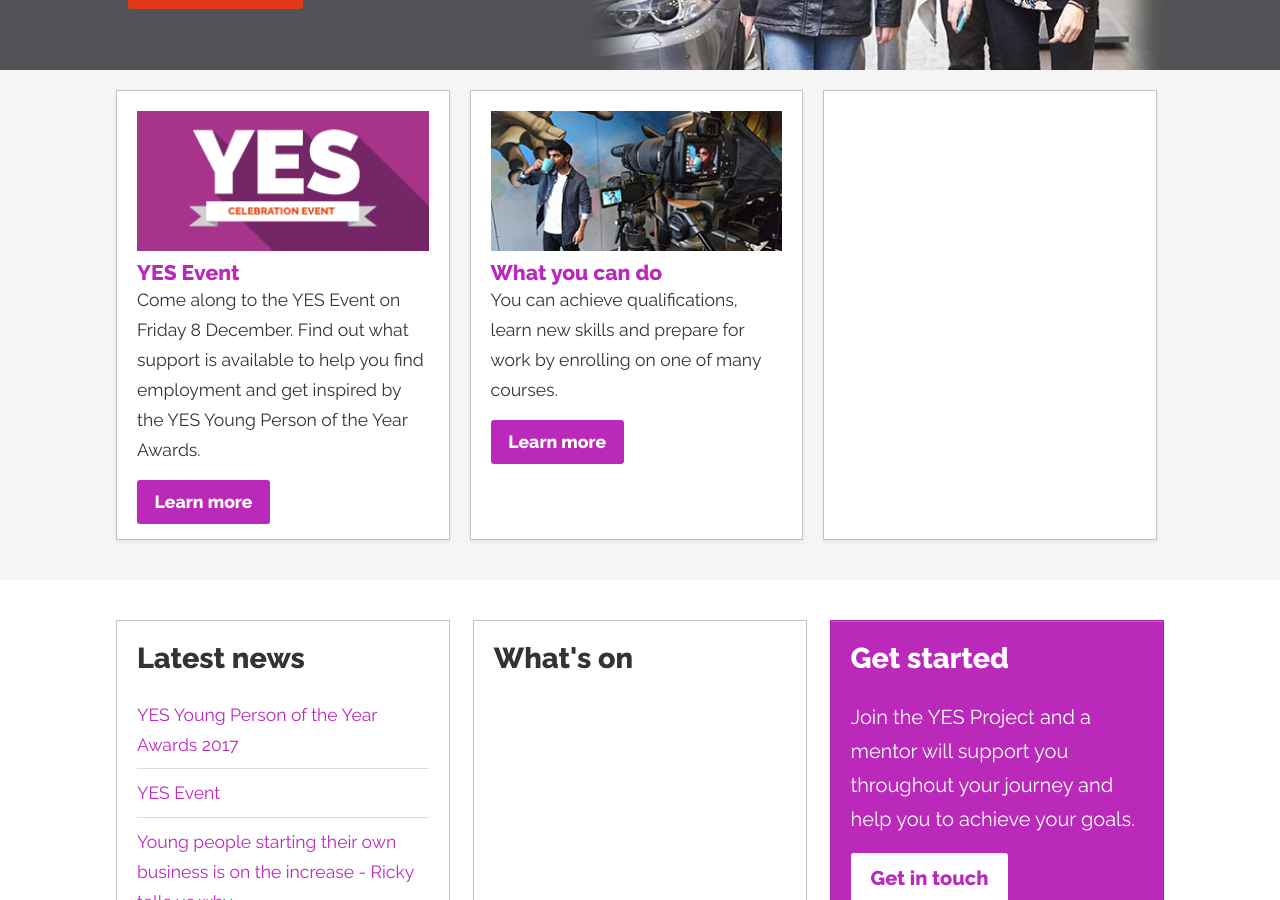
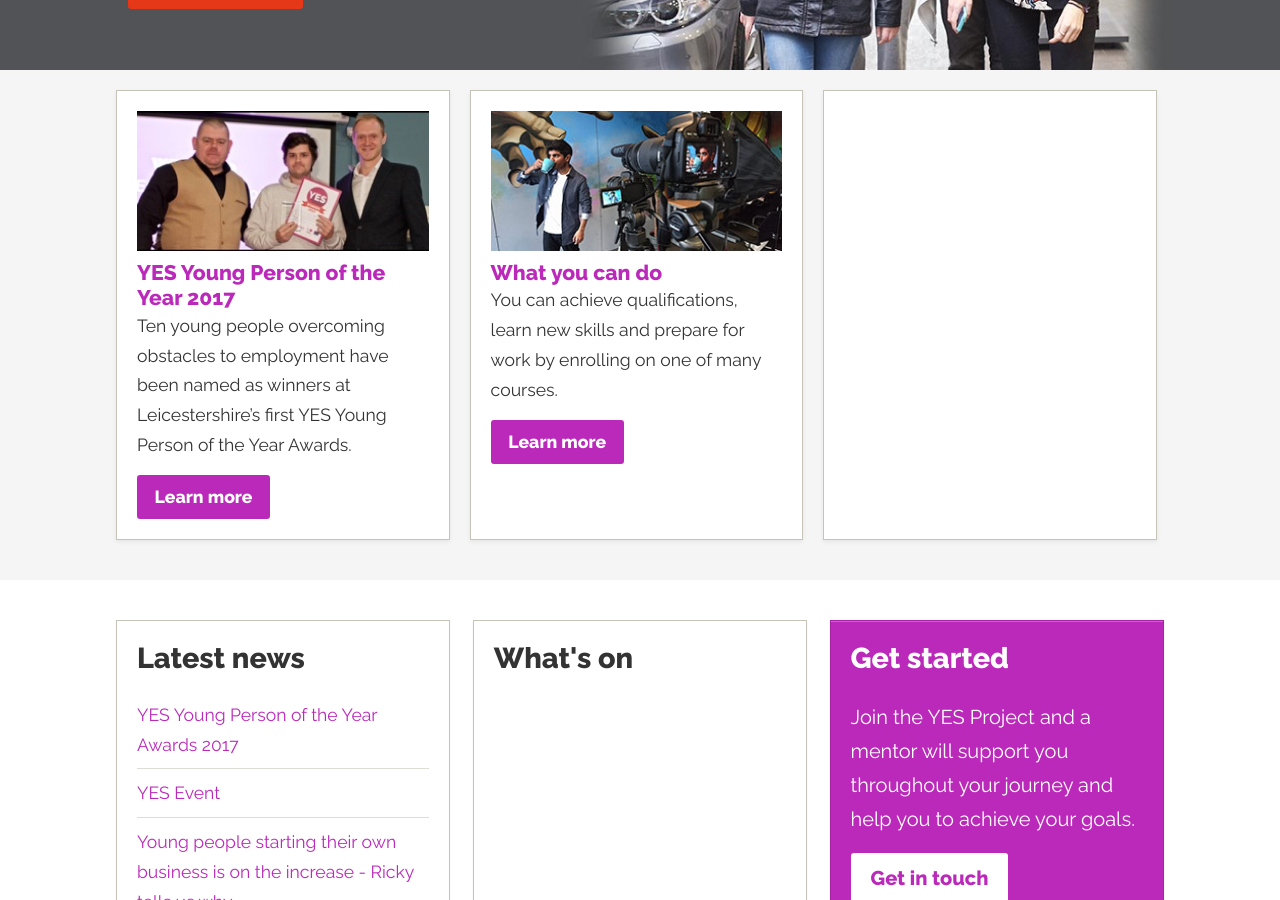
Before and after one commit to richardatval/www.yesproject.org, a Jekyll site: the page built from index.md, in a window 1280 px wide and 900 px high, scrolled down 559 px. Built offline with Jekyll 4.4.1, drawn with Linux system fonts in a browser that asks for light colours; nearby versions of some CDN libraries.

Commit message:
Update index.md

```diff
--- a/index.md
+++ b/index.md
@@ -15,7 +15,7 @@
 
 <section class="band" id="projects">
 <div class="container teasers-container">
-{% include teaser.html title="YES Event" img="/img/thumbnail.png"  text="Come along to the YES Event on Friday 8 December. Find out what support is available to help you find employment and get inspired by the YES Young Person of the Year Awards. " url="/2017/11/02/yes-event" buttontext="Learn more"%}
+{% include teaser.html title="YES Young Person of the Year 2017" img="/img/LEE-Web3-thumbnail.png"  text="Ten young people overcoming obstacles to employment have been named as winners at Leicestershire’s first YES Young Person of the Year Awards. " url="/2017/12/19/yes-young-person-of-the-year-awards-2017" buttontext="Learn more"%}
 {% include teaser.html title="What you can do" img="/img/thumbnails/yes-media-thumbnail.jpg"  text="You can achieve qualifications, learn new skills and prepare for work by enrolling on one of many courses." url="/what-you-can-do" buttontext="Learn more" url="/what-you-can-do" %}
 <div class="teaser-wrapper">
 {% include facebookfeed.html %}
```
